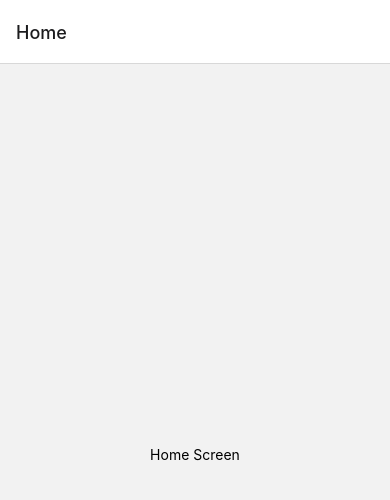
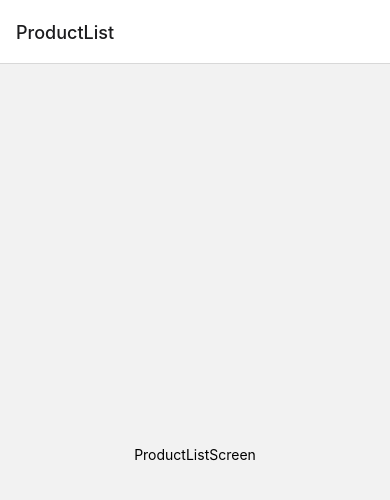
Before and after one commit to matheusbc97/react-native-awesome-project, a React Native app: screen /ProductList in a window 390 px wide. Before the commit this address had no page. Shown: the top 500 px of the page. Built offline with nearby package versions, Linux system fonts and the light colour scheme.

Commit message:
feat: create empty screens
- created CartScreen
- created ProductListScreen

```diff
--- a/src/navigation/AppNavigator.tsx
+++ b/src/navigation/AppNavigator.tsx
@@ -1,14 +1,7 @@
-import {View, Text} from 'react-native';
 import {NavigationContainer} from '@react-navigation/native';
 import {createNativeStackNavigator} from '@react-navigation/native-stack';
 
-function HomeScreen() {
-  return (
-    <View style={{flex: 1, alignItems: 'center', justifyContent: 'center'}}>
-      <Text>Home Screen</Text>
-    </View>
-  );
-}
+import {CartScreen, ProductListScreen} from '../screens';
 
 const Stack = createNativeStackNavigator();
 
@@ -16,7 +9,8 @@ export function AppNavigator() {
   return (
     <NavigationContainer>
       <Stack.Navigator>
-        <Stack.Screen name="Home" component={HomeScreen} />
+        <Stack.Screen name="ProductList" component={ProductListScreen} />
+        <Stack.Screen name="Cart" component={CartScreen} />
       </Stack.Navigator>
     </NavigationContainer>
   );
--- /dev/null
+++ b/src/screens/CartScreen/index.tsx
@@ -0,0 +1,9 @@
+import {View, Text} from 'react-native';
+
+export function CartScreen() {
+  return (
+    <View style={{flex: 1, alignItems: 'center', justifyContent: 'center'}}>
+      <Text>CartScreen</Text>
+    </View>
+  );
+}
--- /dev/null
+++ b/src/screens/ProductListScreen/index.tsx
@@ -0,0 +1,9 @@
+import {View, Text} from 'react-native';
+
+export function ProductListScreen() {
+  return (
+    <View style={{flex: 1, alignItems: 'center', justifyContent: 'center'}}>
+      <Text>ProductListScreen</Text>
+    </View>
+  );
+}
--- /dev/null
+++ b/src/screens/index.ts
@@ -0,0 +1,2 @@
+export * from './CartScreen';
+export * from './ProductListScreen';
```
